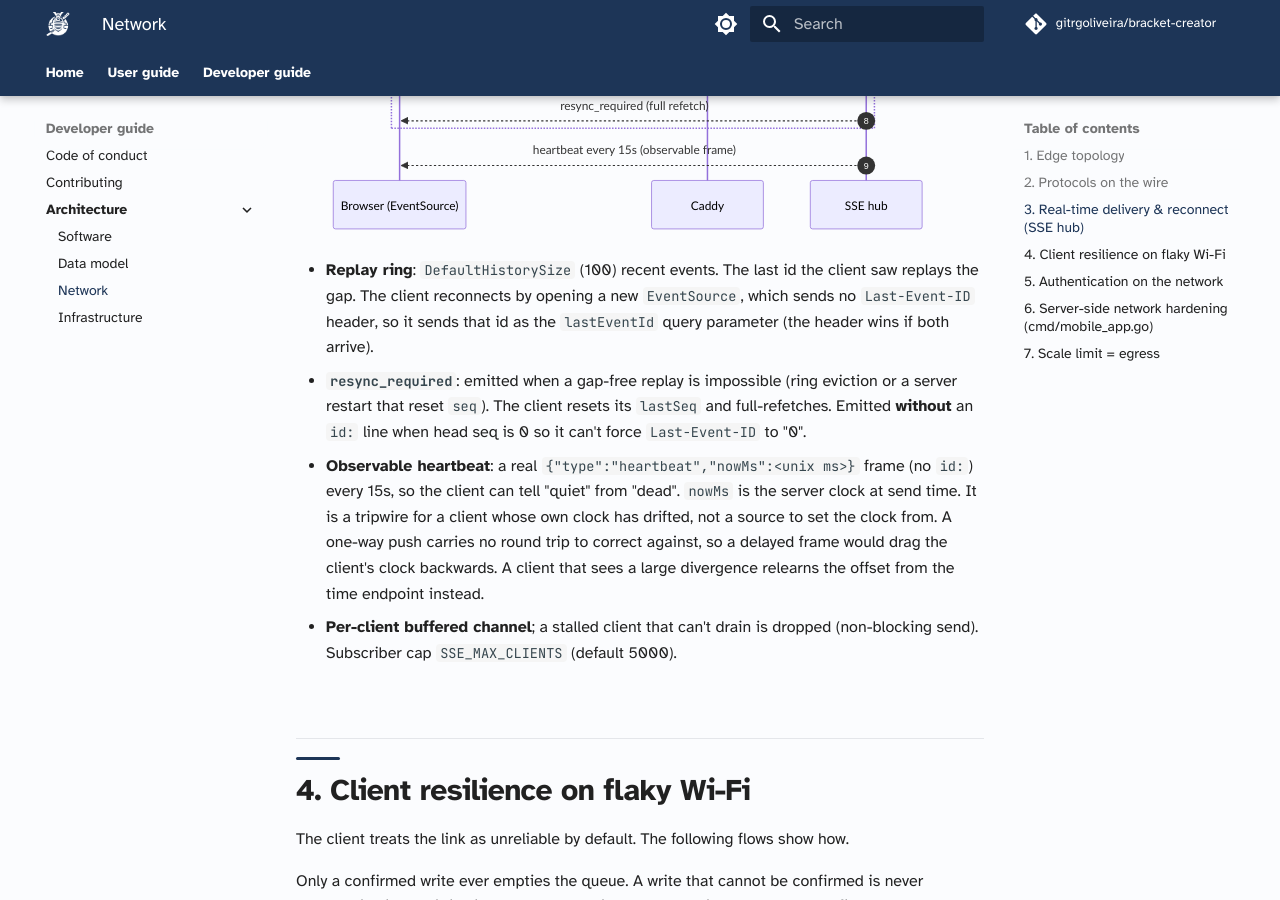
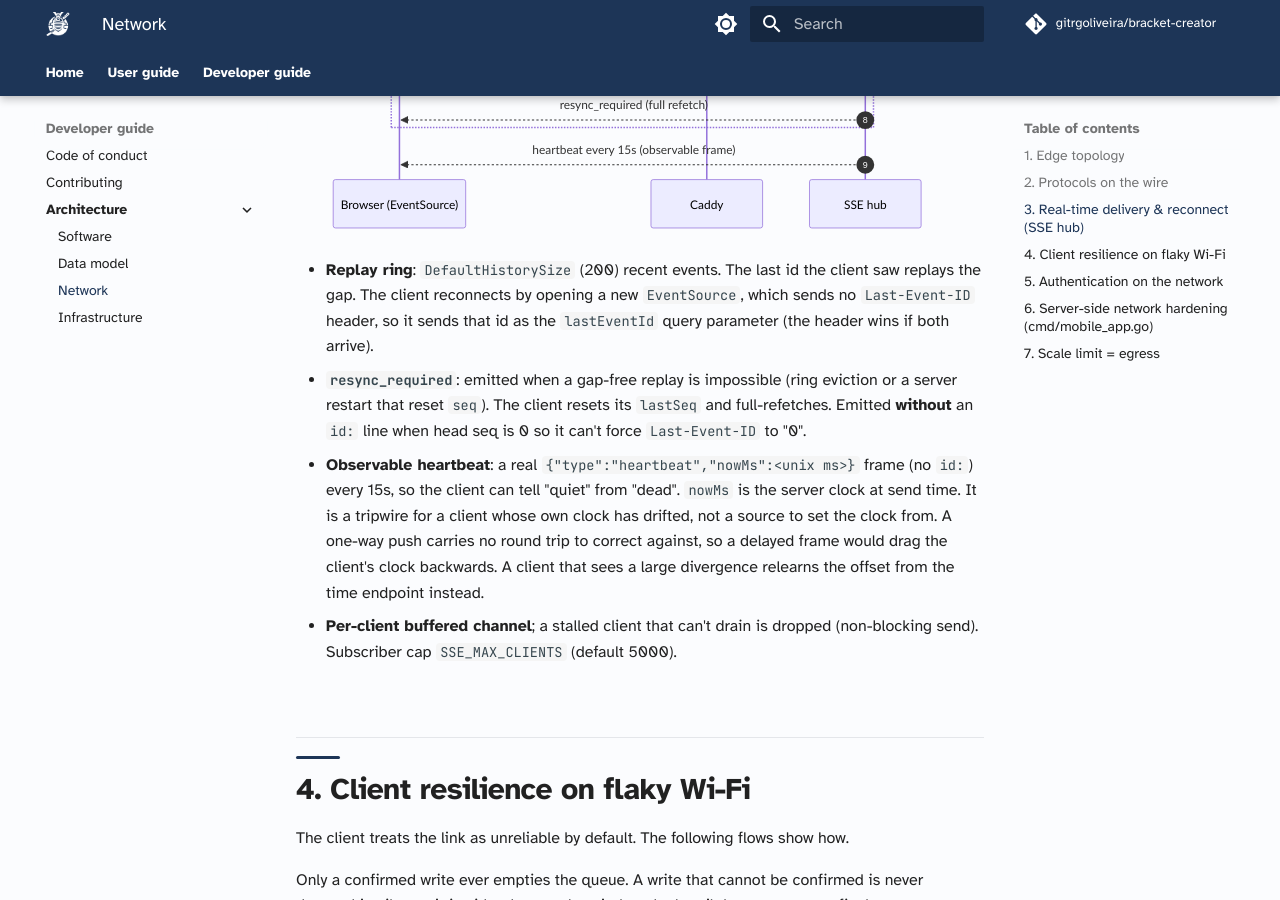
Before and after one commit to gitrgoliveira/bracket-creator, an MkDocs documentation site: the page built from docs/architecture/network-architecture.md, in a window 1280 px wide and 900 px high, scrolled down 2675 px. Built offline with MkDocs 1.6.1 and Material for MkDocs 9.7.7, drawn with Linux system fonts in a browser that asks for light colours; comment, search, counter and statistics services are not loaded.

Commit message:
fix(bc-dhas): hold 200 events in the SSE replay ring
Doubles the replay window from roughly 30 seconds of a busy floor to about a
minute, so a device off the wifi that long catches up by replay.

Co-Authored-By: Claude Opus 5.5 <noreply@anthropic.com>

````diff
--- a/docs/architecture/network-architecture.md
+++ b/docs/architecture/network-architecture.md
@@ -79,7 +79,7 @@ sequenceDiagram
     B->>C: GET /api/events
     C->>H: proxied (unbuffered)
     H-->>B: id: N · data: event   (real-time, as matches change)
-    Note over H: each event stamped seq=N,<br/>retained in a 100-event ring
+    Note over H: each event stamped seq=N,<br/>retained in a 200-event ring
     B--xH: Wi-Fi blip, connection drops
     B->>C: reconnect, new EventSource with ?lastEventId=N
     C->>H: proxied
@@ -91,7 +91,7 @@ sequenceDiagram
     H-->>B: heartbeat every 15s (observable frame)
 ```
 
-- **Replay ring**: `DefaultHistorySize` (100) recent events. The last id the client saw replays
+- **Replay ring**: `DefaultHistorySize` (200) recent events. The last id the client saw replays
   the gap. The client reconnects by opening a new `EventSource`, which sends no `Last-Event-ID`
   header, so it sends that id as the `lastEventId` query parameter (the header wins if both
   arrive).
````
Also changed, not shown: docs/architecture/software-architecture.md (+1 -1 lines), 2 other files.
